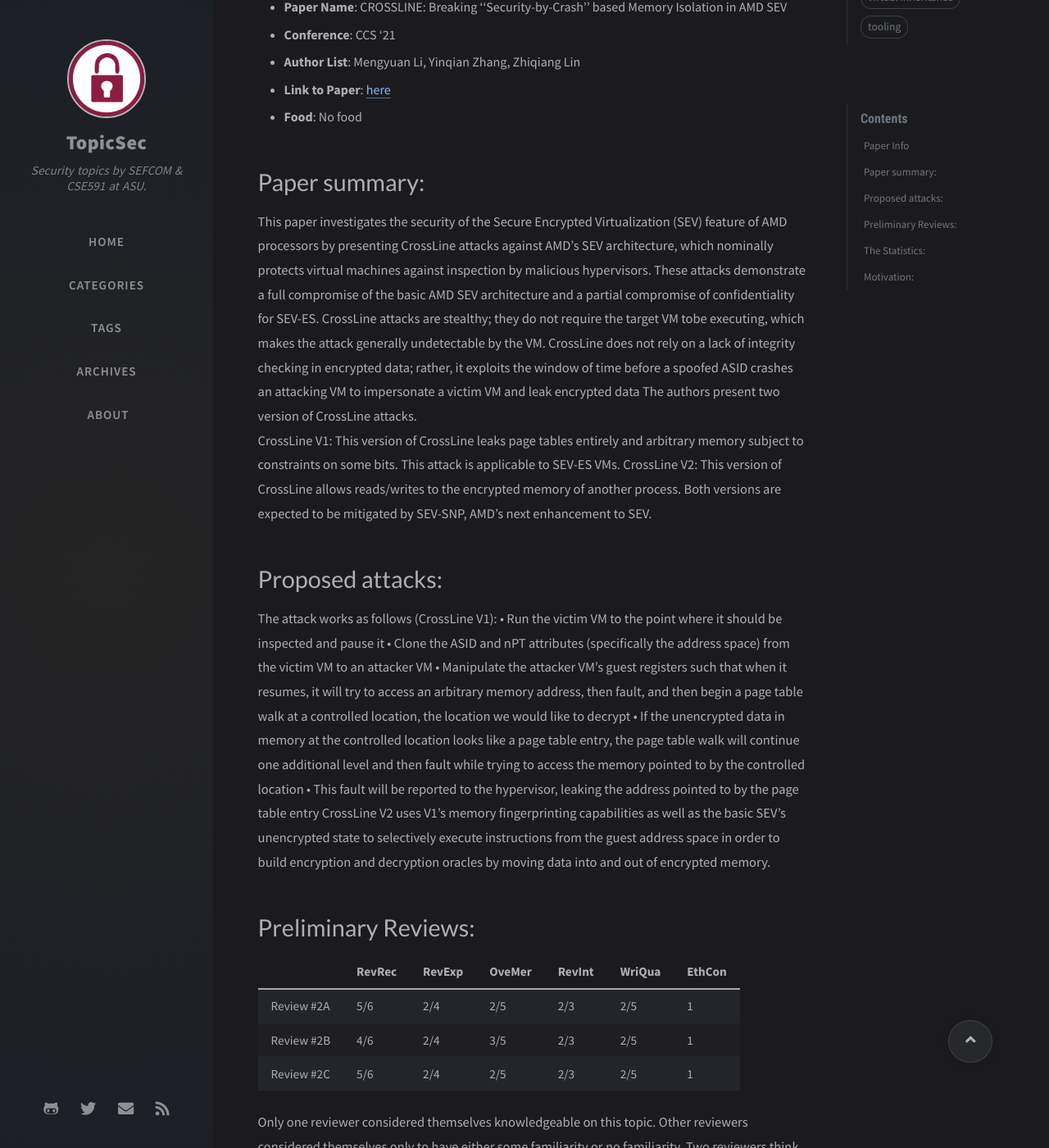
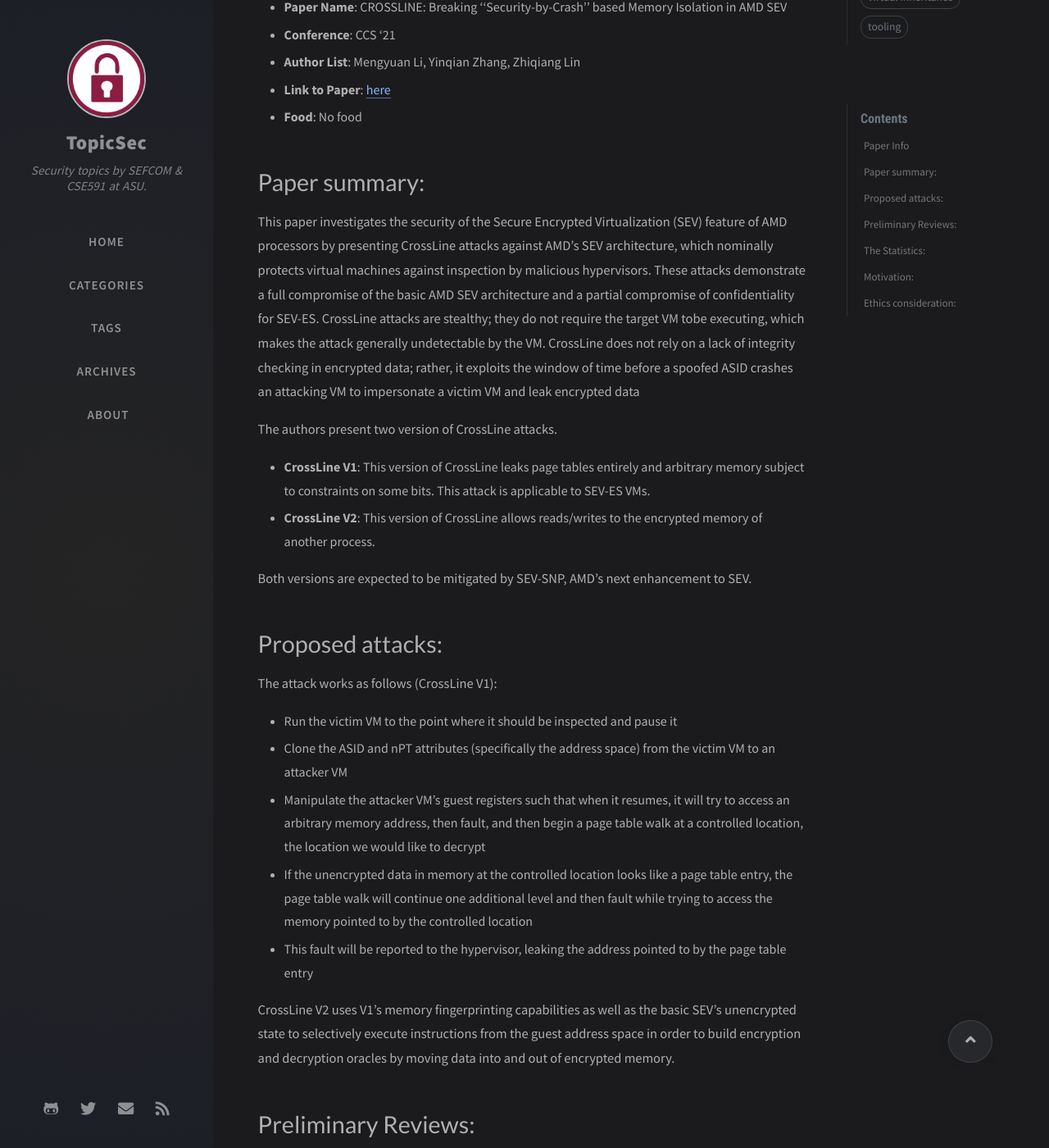
Before and after one commit to TopicSec/topicsec.github.io, a Jekyll site: the page built from _posts/2022-02-08-CrossLine-SEV-AMD.md, in a window 1280 px wide and 1400 px high, scrolled down 306 px. Shown: the whole window at 82% size. Built offline with Jekyll 4.4.1, drawn with Linux system fonts in a browser that asks for light colours; nearby versions of some CDN libraries; comment, search, counter and statistics services are not loaded; some of the changed text lies outside the part shown.

Commit message:
more formatting tweaks

```diff
--- a/_posts/2022-02-08-CrossLine-SEV-AMD.md
+++ b/_posts/2022-02-08-CrossLine-SEV-AMD.md
@@ -18,19 +18,24 @@ pin: true
 # Paper summary:
 
 This paper investigates the security of the Secure Encrypted Virtualization (SEV) feature of AMD processors by presenting CrossLine attacks against AMD's SEV architecture, which nominally protects virtual machines against inspection by malicious hypervisors.  These attacks demonstrate a full compromise of the basic AMD SEV architecture and a partial compromise of confidentiality for SEV-ES. CrossLine attacks are stealthy; they do not require the target VM tobe executing, which makes the attack generally undetectable by the VM. CrossLine does not rely on a lack of integrity checking in encrypted data; rather, it exploits the window of time before a spoofed ASID crashes an attacking VM to impersonate a victim VM and leak encrypted data
+
 The authors present two version of CrossLine attacks.
-CrossLine V1: This version of CrossLine leaks page tables entirely and arbitrary memory subject to constraints on some bits. This attack is applicable to SEV-ES VMs.
-CrossLine V2: This version of CrossLine allows reads/writes to the encrypted memory of another process.
+
+- **CrossLine V1**: This version of CrossLine leaks page tables entirely and arbitrary memory subject to constraints on some bits. This attack is applicable to SEV-ES VMs.
+- **CrossLine V2**: This version of CrossLine allows reads/writes to the encrypted memory of another process.
+
 Both versions are expected to be mitigated by SEV-SNP, AMD’s next enhancement to SEV.
 
 # Proposed attacks:
 
 The attack works as follows (CrossLine V1):
-•	Run the victim VM to the point where it should be inspected and pause it
-•	Clone the ASID and nPT attributes (specifically the address space) from the victim VM to an attacker VM
-•	Manipulate the attacker VM's guest registers such that when it resumes, it will try to access an arbitrary memory address, then fault, and then begin a page table walk at a controlled location, the location we would like to decrypt
-•	If the unencrypted data in memory at the controlled location looks like a page table entry, the page table walk will continue one additional level and then fault while trying to access the memory pointed to by the controlled location
-•	This fault will be reported to the hypervisor, leaking the address pointed to by the page table entry
+
+- Run the victim VM to the point where it should be inspected and pause it
+- Clone the ASID and nPT attributes (specifically the address space) from the victim VM to an attacker VM
+- Manipulate the attacker VM's guest registers such that when it resumes, it will try to access an arbitrary memory address, then fault, and then begin a page table walk at a controlled location, the location we would like to decrypt
+- If the unencrypted data in memory at the controlled location looks like a page table entry, the page table walk will continue one additional level and then fault while trying to access the memory pointed to by the controlled location
+- This fault will be reported to the hypervisor, leaking the address pointed to by the page table entry
+
 CrossLine V2 uses V1's memory fingerprinting capabilities as well as the basic SEV's unencrypted state to selectively execute instructions from the guest address space in order to build encryption and decryption oracles by moving data into and out of encrypted memory.
 
 # Preliminary Reviews:
@@ -41,7 +46,10 @@ CrossLine V2 uses V1's memory fingerprinting capabilities as well as the basic S
 | Review #2B | 4/6 | 2/4 | 3/5 | 2/3 | 2/5 | 1 |
 | Review #2C | 5/6 | 2/4 | 2/5 | 2/3 | 2/5 | 1 |
 
-Only one reviewer considered themselves knowledgeable on this topic. Other reviewers considered themselves only to have either some familiarity or no familiarity. Two reviewers think that paper should be accepted as it is, and the other reviewer thinks the paper should be accepted with only minor revisions.  There were ethical concerns, and all reviewers decided that submission appropriately mitigates potential risks or harm.
+Only one reviewer considered themselves knowledgeable on this topic. Other reviewers considered themselves only to have either some familiarity or no familiarity. Two reviewers think that paper should be accepted as it is, and the other reviewer thinks the paper should be accepted with only minor revisions.
+
+There were ethical concerns, and all reviewers decided that submission appropriately mitigates potential risks or harm.
+
 The paper presented an original, new type of attack well described with clear descriptions and technical details. They illustrate their contribution with a well-structured presentation of their approach.  However, most reviewers find the paper hard to read because of paper's terminology.
 
 # The Statistics:
@@ -51,8 +59,9 @@ This paper provided a few useful statistics through several informative figures
 # Motivation:
 
 The main purpose of this paper was to conduct an impactful examination of a novel security attack. Most reviewers agreed that the subject of utilizing a malicious hypervisor is an understudied topic.  There is a concern that with access to the hypervisor, most attackers would already have access to the whole system and additional exploits would have only limited real-world value. It is uncertain whether there will be any additional interest or research in this direction.
+
 The paper clearly shows that SEV is vulnerable by demonstrating these novel attacks.  The paper also shows how changes to the AMD SEV architecture will mitigate these attacks.  Even though no short term modifications seem to have been made on AMD’s part to their existing architecture, AMD has made improvements to their future products as seen in the enhancements to SEV-SNP. Calling attention to the possibility of these types of attacks will undoubtedly make an impact in the long-term, leading to strengthened security implementations in the industry.
 
-#Ethics consideration:
+# Ethics consideration:
 
 The authors performed responsible disclosure by contacting AMD prior to publication.  However, there is a concern that they should not release exact details/code of this exploit given that AMD does not intend to patch this bug in their immediate products.
```
